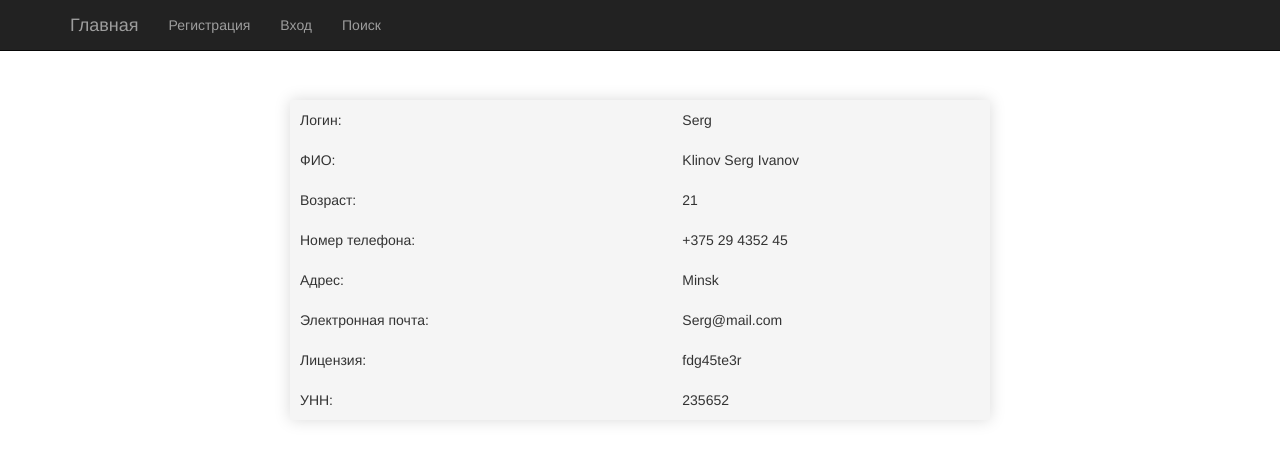
After one commit to Heliad/Rent_project, a Django app: page /aboutUser/5 in a window 1280 px wide. The commit adds this page. Shown: the top 462 px of the page. Run offline with Django 3.2, Linux system fonts and the light colour scheme; data comes from the database, SQL or seed files in the repository; both versions use the stored data as it was after the commit; some libraries are stand-ins or nearby versions.

Commit message:
Добавил описание Пользователей при просмотре владельца дома

```diff
--- a/TOFI/forms.py
+++ b/TOFI/forms.py
@@ -23,7 +23,6 @@ class UserForm(forms.ModelForm):
 
 class RentForm(forms.ModelForm):
 
-
     class Meta:
         model = Rent
         fields = ['name', 'address', 'min_rent_time', 'area', 'date_of_construction', 'other', 'cost']
--- a/TOFI/models.py
+++ b/TOFI/models.py
@@ -86,6 +86,8 @@ class MyUser(AbstractBaseUser):
     def get_short_name(self):
         return self.Login
 
+    def getId(self):
+        return str(self.id)
 
 class Rent(models.Model):
     name = models.CharField(verbose_name='Название', max_length=50)
@@ -96,6 +98,10 @@ class Rent(models.Model):
     creation_date = models.DateField(default=None)
     other = models.CharField(verbose_name='Другое', max_length=100)
     cost = models.CharField(verbose_name='Цена аренды', max_length=50)
+    user_login = models.CharField(verbose_name="hide", max_length=50, null=True)
 
     def getId(self):
         return str(self.id)
+
+    def getUserLogin(self):
+        return str(self.user_login)
--- a/TOFI/templates/AboutHouse.html
+++ b/TOFI/templates/AboutHouse.html
@@ -35,7 +35,7 @@
                 <td>{{ rent.cost }}</td>
             </tr>
             <tr class="padding">
-                <td class="padding"><a href="Adsgfg.html">Отобразить информацию об арендаторе(Не сделано)</a> </td>
+                <td class="padding"><a href="aboutUser/{{ rent.user_login }}">Отобразить информацию об арендаторе</a></td>
             </tr>
         </table>
 {% endblock %}
--- /dev/null
+++ b/TOFI/templates/AboutUser.html
@@ -0,0 +1,40 @@
+{% extends "base.html" %}
+{% block title %}Главная{% endblock %}
+{% block content %}
+        <table class="center">
+            <tr class="padding">
+                <td class="padding">Логин:</td>
+                <td>{{ user.username }}</td>
+            </tr>
+            <tr class="padding">
+                <td class="padding">ФИО:</td>
+                <td>{{ user.surname }} {{ user.name }} {{ user.last_name }}</td>
+            </tr>
+            <tr class="padding">
+                <td class="padding">Возраст:</td>
+                <td>{{ user.age }}</td>
+            </tr>
+            <tr class="padding">
+                <td class="padding">Номер телефона:</td>
+                <td>{{ user.phone }}</td>
+            </tr>
+            <tr class="padding">
+                <td class="padding">Адрес:</td>
+                <td>{{ user.address }}</td>
+            </tr>
+            <tr class="padding">
+                <td class="padding">Электронная почта:</td>
+                <td>{{ user.email }}</td>
+            </tr>
+            <tr class="padding">
+                <td class="padding">Лицензия:</td>
+                <td>{{ user.license_field }}</td>
+            </tr>
+            <tr class="padding">
+                <td class="padding">УНН:</td>
+                <td>{{ user.taxpayer_account_number }}</td>
+            </tr>
+
+
+        </table>
+{% endblock %}
--- a/TOFI/views.py
+++ b/TOFI/views.py
@@ -34,9 +34,12 @@ class AddRent(View):
             creation_date = datetime.date.today()
             other = form.cleaned_data['other']
             cost = form.cleaned_data['cost']
+            cur_user = request.user
+
             models.Rent.objects.create(name=name, address=address, min_rent_time=min_rent_time, area=area,
                                        date_of_construction=date_of_construction, creation_date=creation_date,
-                                       other=other, cost=cost,)
+                                       other=other, cost=cost, user_login=cur_user.id)
+
             return HttpResponseRedirect('/')
         return render(request, self.template_name, {'form': form})
 
@@ -99,3 +102,11 @@ def aboutHouse(request, number):
             context = {'rent': i}
 
     return render(request, "AboutHouse.html", context)
+
+
+def aboutUser(request, login_id):
+    userList = list(models.MyUser.objects.all())
+    for user in userList:
+        if user.getId() == login_id:
+            context = {'user': user}
+    return render(request, "AboutUser.html", context)
--- a/TOFI_project/urls.py
+++ b/TOFI_project/urls.py
@@ -25,6 +25,7 @@ urlpatterns = [
     url(r'^register$', views.Registration.as_view(), name='Registration'),
     url(r'^profile$', views.profile, name='Profile'),
     url(r'changepassword', views.profileChangePassword, name='ChangePassword'),
+    url(r'aboutUser/(?P<login_id>\d*)', views.aboutUser, name='AboutUser'),
     url(r'aboutHouse/(?P<number>\d*)', views.aboutHouse, name ='AboutHouse'),
     url(r'^admin/', admin.site.urls),
 ]
```
Also changed, not shown: db.sqlite3.
